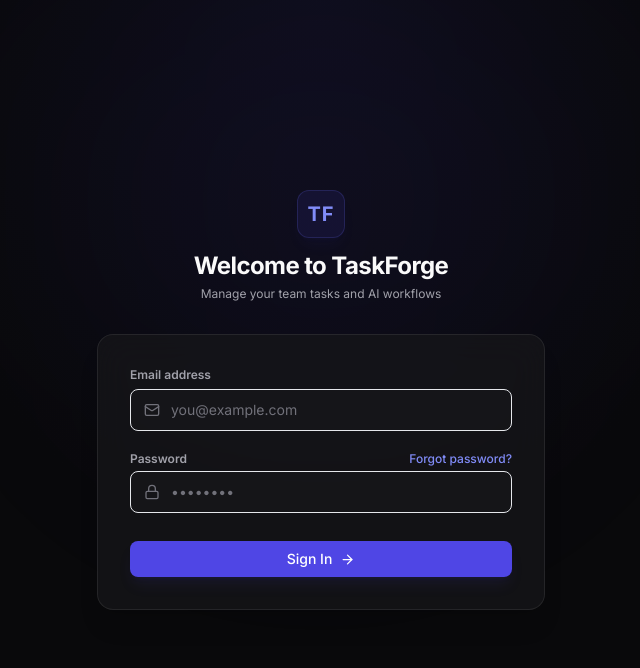
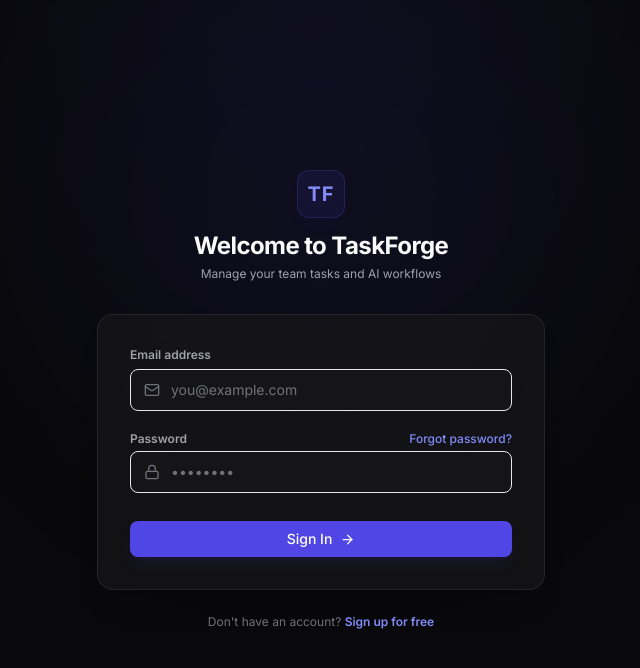
Before and after one commit to AshwaniSharma06/TaskForge, a React (Vite) app in the folder frontend/: page / in a window 1280 px wide. Shown: the top 668 px of the page, without its empty margins (319-959 px from the left). Built offline with nearby package versions, Linux system fonts and the light colour scheme; no server answers.

Commit message:
Revert "feat: remove sign up page navigation and UI link"
This reverts commit b2b6a5023b500d64f517c20ab4f582f55ea3e9e7.

```diff
--- a/frontend/src/App.tsx
+++ b/frontend/src/App.tsx
@@ -16,6 +16,7 @@
 
 // Pages
 import { Login } from './pages/Login';
+import { Signup } from './pages/Signup';
 import { VerifyEmail } from './pages/VerifyEmail';
 import { ForgotPassword } from './pages/ForgotPassword';
 import { ResetPassword } from './pages/ResetPassword';
@@ -186,6 +187,8 @@
   // 2. Unauthenticated Screens (Auth pages)
   if (!user) {
     switch (authPage) {
+      case 'signup':
+        return <Signup onNavigate={onNavigate} />;
       case 'verify-email':
         return <VerifyEmail params={routeParams} onNavigate={onNavigate} />;
       case 'forgot-password':
--- a/frontend/src/pages/Login.tsx
+++ b/frontend/src/pages/Login.tsx
@@ -99,6 +99,16 @@
           </form>
         </div>
 
+        {/* Footer info */}
+        <p className="text-center text-zinc-500 text-xs mt-6">
+          Don't have an account?{' '}
+          <button
+            onClick={() => onNavigate('signup')}
+            className="text-indigo-400 hover:text-indigo-300 font-semibold transition-all"
+          >
+            Sign up for free
+          </button>
+        </p>
       </div>
     </div>
   );
```
